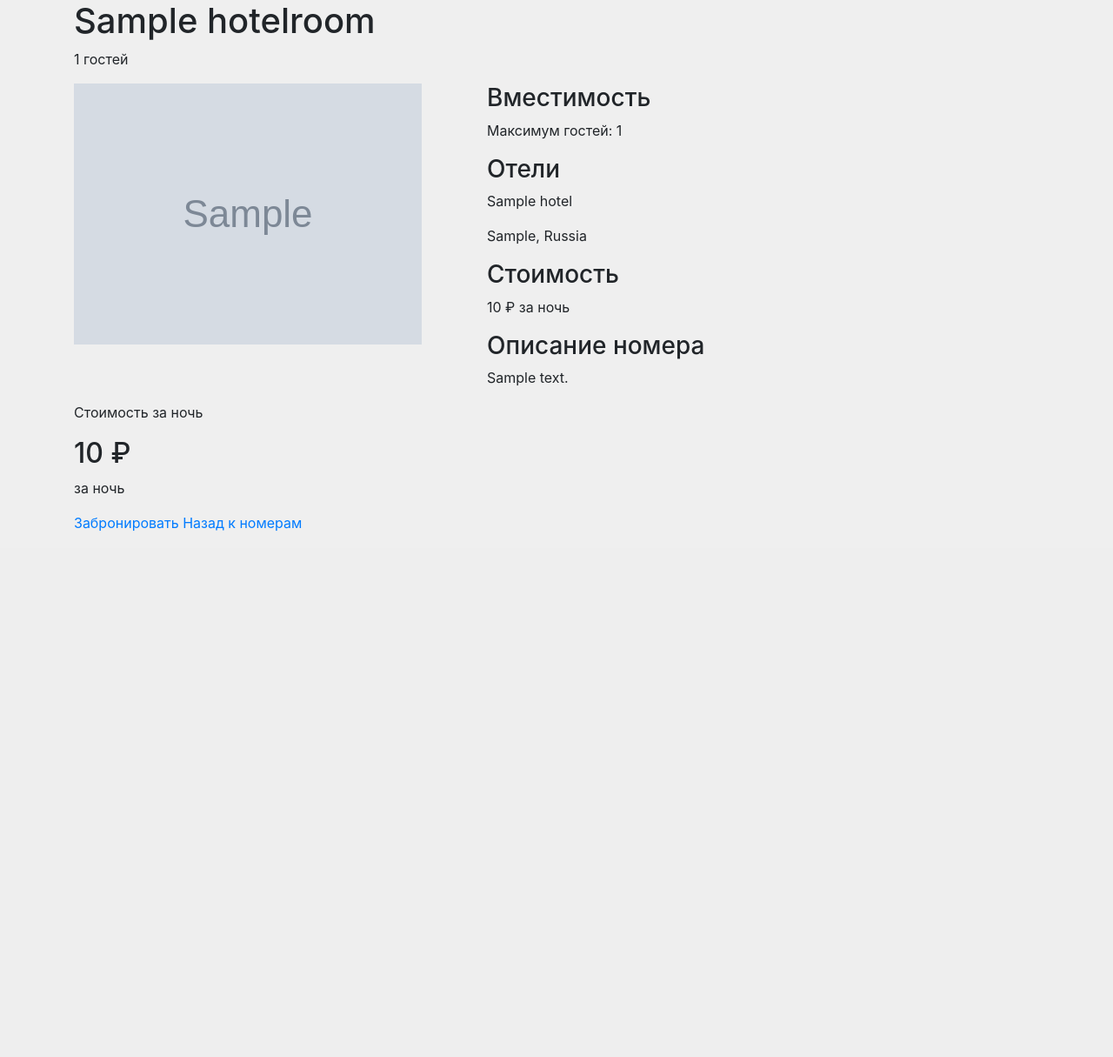
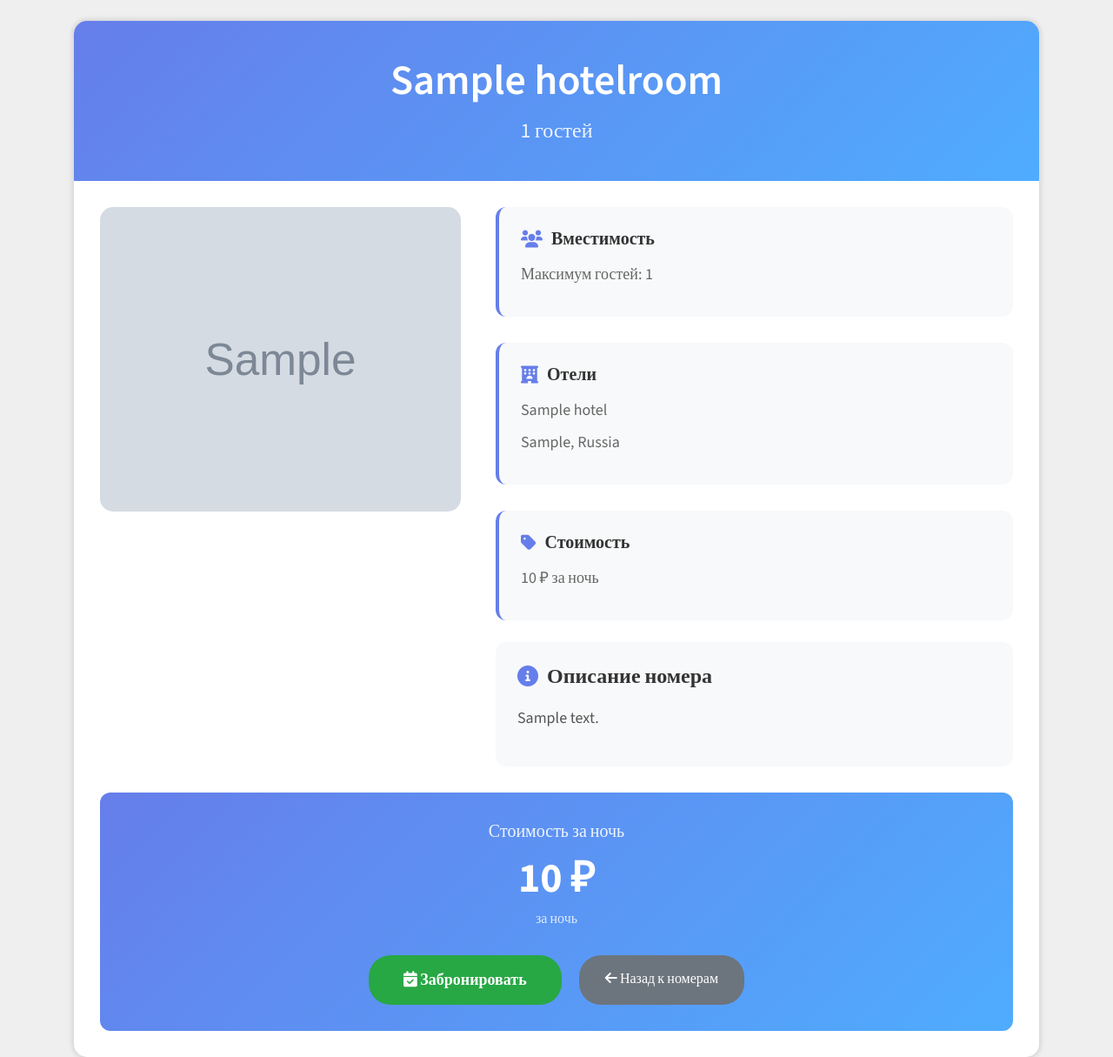
Before and after one commit to hellishlemonade/hotel, a Django app: a page that uses templates/base.html in a window 1280 px wide. Shown: the part 170-1385 px from the top of the page at 87% size. Before the commit the page ends 781 px from the top, so only its background shows below. Run offline with Django 4.2, Linux system fonts and the light colour scheme; tables that the repository leaves empty hold one stand-in row (values such as "Sample post"); grey boxes marked "Sample" are stand-in pictures; grey boxes are pictures that could not be loaded.

Commit message:
Add new links

```diff
--- a/templates/base.html
+++ b/templates/base.html
@@ -9,10 +9,12 @@
     <script src="https://cdn.jsdelivr.net/npm/jquery@3.5.1/dist/jquery.slim.min.js" integrity="sha384-DfXdz2htPH0lsSSs5nCTpuj/zy4C+OGpamoFVy38MVBnE+IbbVYUew+OrCXaRkfj" crossorigin="anonymous"></script>
     <script src="https://cdn.jsdelivr.net/npm/bootstrap@4.6.2/dist/js/bootstrap.bundle.min.js" integrity="sha384-Fy6S3B9q64WdZWQUiU+q4/2Lc9npb8tCaSX9FK7E8HnRr0Jz8D6OP9dO5Vg3Q9ct" crossorigin="anonymous"></script>
     <link rel="stylesheet" href="https://cdn.jsdelivr.net/npm/bootstrap@4.6.2/dist/css/bootstrap.min.css" integrity="sha384-xOolHFLEh07PJGoPkLv1IbcEPTNtaed2xpHsD9ESMhqIYd0nLMwNLD69Npy4HI+N" crossorigin="anonymous">
+    <link rel="stylesheet" href="https://cdnjs.cloudflare.com/ajax/libs/font-awesome/6.0.0/css/all.min.css">
     <link rel="stylesheet" href="{% static 'css/styles.css' %}">
     <link rel="stylesheet" href="{% static 'css/header.css' %}">
     <link rel="stylesheet" href="{% static 'css/room_list.css' %}">
     <link rel="stylesheet" href="{% static 'css/user.css' %}">
+    <link rel="stylesheet" href="{% static 'css/room_detail.css' %}">
 
     {% comment %} lora font  {% endcomment %}
     <link rel="preconnect" href="https://fonts.googleapis.com">
```
